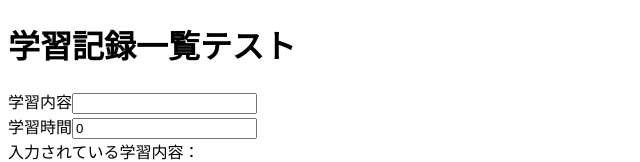
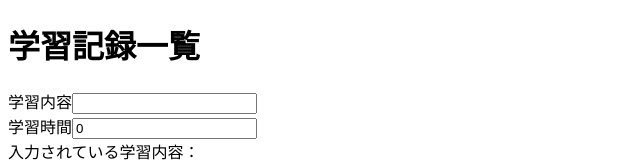
Before and after one commit to 10nueda/study-record, a React (Vite) app: page / in a window 1280 px wide. Shown: the top 162 px of the page, without its empty margins (0-640 px from the left). Built offline with nearby package versions, Linux system fonts and the light colour scheme; no server answers; the database is empty.

Commit message:
Git Action Secret修正

```diff
--- a/src/Todo.jsx
+++ b/src/Todo.jsx
@@ -68,7 +68,7 @@ export const Todo = () => {
   ) : (
     <>
       <div>
-        <h1>学習記録一覧テスト</h1>
+        <h1>学習記録一覧</h1>
         <div>
           <span>学習内容</span>
           <input type="text" value={contents} onChange={onChangeContents} />
```
